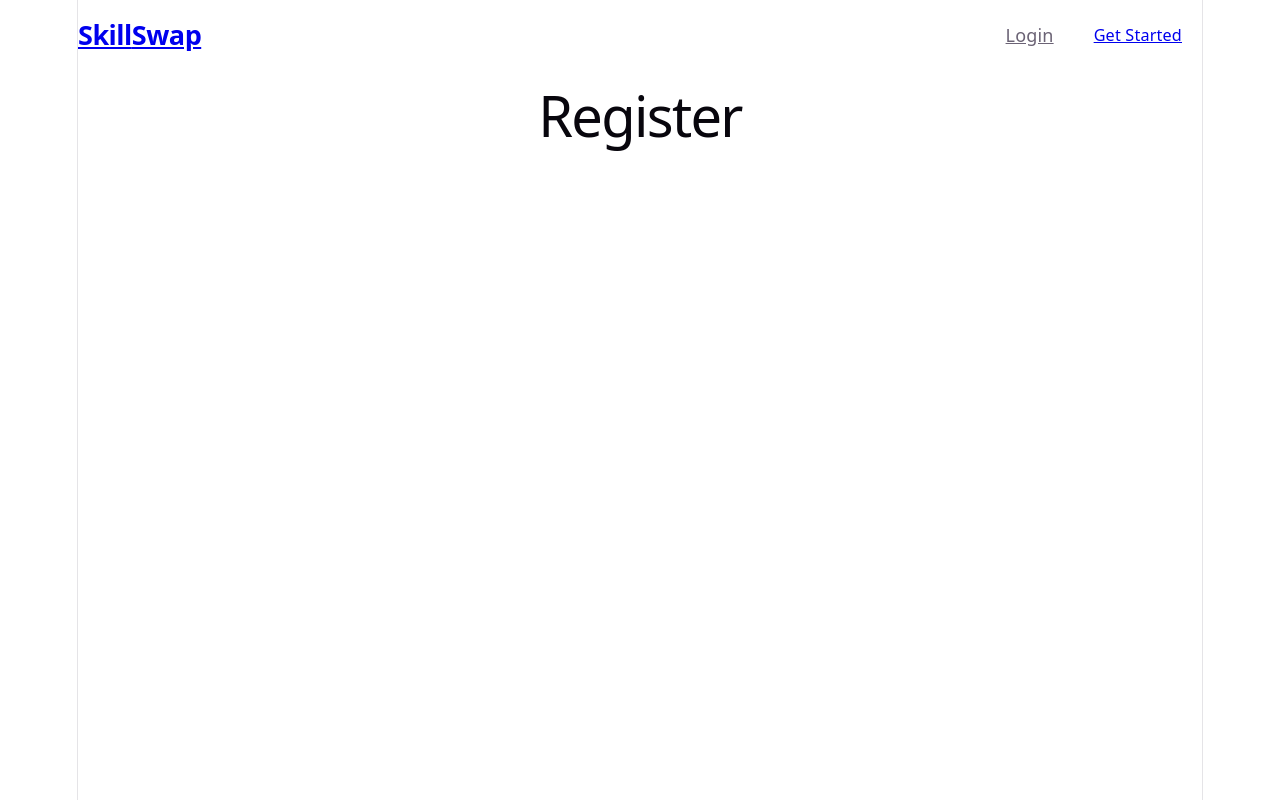
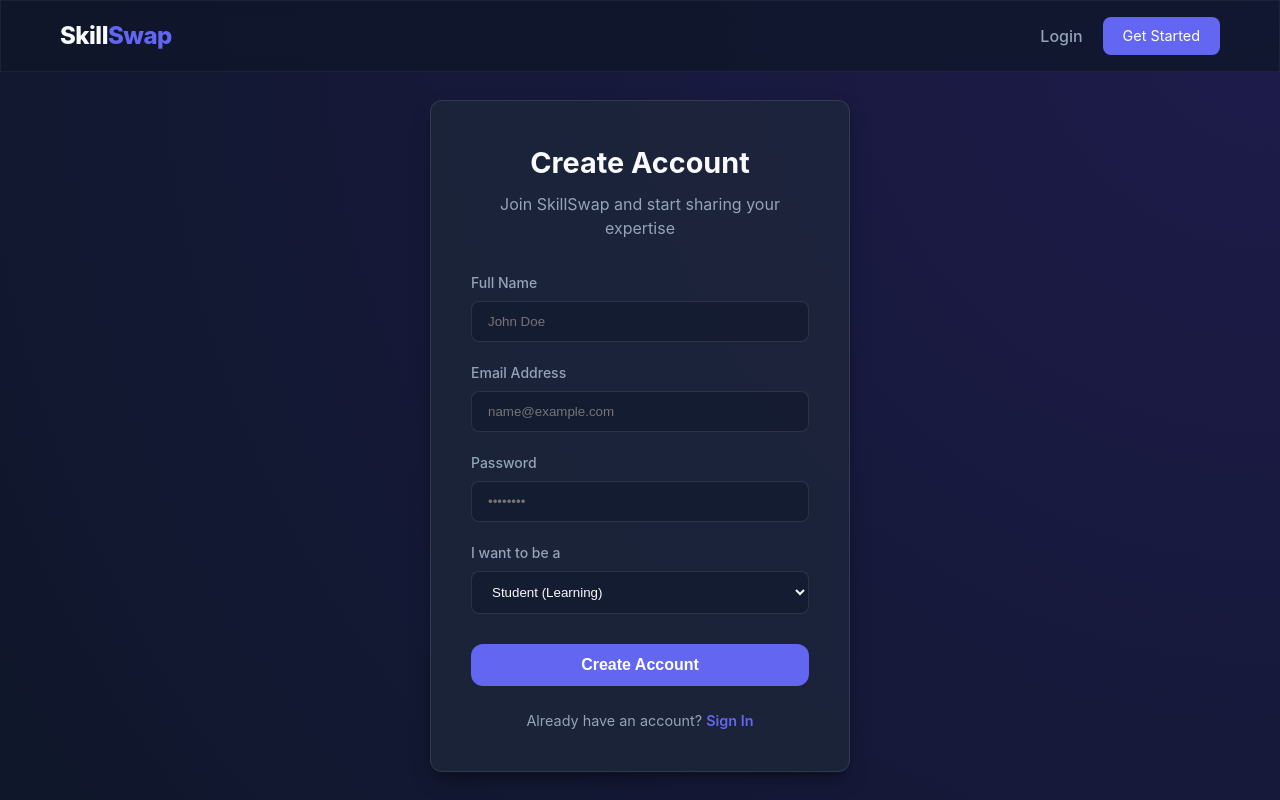
Before and after one commit to sameer9860/SkillSwap, a React app in the folder frontend/: page /register in a window 1280 px wide. Built offline with nearby package versions, Linux system fonts and the light colour scheme; the HTML template or start-up script is replaced by a standard one.

Commit message:
Clean login and register page

```diff
--- a/frontend/src/index.css
+++ b/frontend/src/index.css
@@ -1,111 +1,137 @@
 :root {
-  --text: #6b6375;
-  --text-h: #08060d;
-  --bg: #fff;
-  --border: #e5e4e7;
-  --code-bg: #f4f3ec;
-  --accent: #aa3bff;
-  --accent-bg: rgba(170, 59, 255, 0.1);
-  --accent-border: rgba(170, 59, 255, 0.5);
-  --social-bg: rgba(244, 243, 236, 0.5);
-  --shadow:
-    rgba(0, 0, 0, 0.1) 0 10px 15px -3px, rgba(0, 0, 0, 0.05) 0 4px 6px -2px;
+  --primary: #6366f1;
+  --primary-hover: #4f46e5;
+  --bg-main: #0f172a;
+  --bg-card: rgba(30, 41, 59, 0.7);
+  --text-main: #f8fafc;
+  --text-muted: #94a3b8;
+  --border-color: rgba(255, 255, 255, 0.1);
+  --glass-bg: rgba(15, 23, 42, 0.8);
+  --glass-border: rgba(255, 255, 255, 0.05);
+  --shadow-lg: 0 10px 25px -5px rgba(0, 0, 0, 0.3), 0 8px 10px -6px rgba(0, 0, 0, 0.3);
+  --radius: 12px;
+  --transition: all 0.3s ease;
 
-  --sans: system-ui, 'Segoe UI', Roboto, sans-serif;
-  --heading: system-ui, 'Segoe UI', Roboto, sans-serif;
-  --mono: ui-monospace, Consolas, monospace;
-
-  font: 18px/145% var(--sans);
-  letter-spacing: 0.18px;
-  color-scheme: light dark;
-  color: var(--text);
-  background: var(--bg);
-  font-synthesis: none;
-  text-rendering: optimizeLegibility;
-  -webkit-font-smoothing: antialiased;
-  -moz-osx-font-smoothing: grayscale;
-
-  @media (max-width: 1024px) {
-    font-size: 16px;
-  }
+  font-family: 'Inter', system-ui, -apple-system, sans-serif;
+  line-height: 1.5;
+  font-weight: 400;
+  color-scheme: dark;
+  color: var(--text-main);
+  background-color: var(--bg-main);
 }
 
-@media (prefers-color-scheme: dark) {
-  :root {
-    --text: #9ca3af;
-    --text-h: #f3f4f6;
-    --bg: #16171d;
-    --border: #2e303a;
-    --code-bg: #1f2028;
-    --accent: #c084fc;
-    --accent-bg: rgba(192, 132, 252, 0.15);
-    --accent-border: rgba(192, 132, 252, 0.5);
-    --social-bg: rgba(47, 48, 58, 0.5);
-    --shadow:
-      rgba(0, 0, 0, 0.4) 0 10px 15px -3px, rgba(0, 0, 0, 0.25) 0 4px 6px -2px;
-  }
-
-  #social .button-icon {
-    filter: invert(1) brightness(2);
-  }
+* {
+  box-sizing: border-box;
+  margin: 0;
+  padding: 0;
 }
 
 body {
-  margin: 0;
+  min-height: 100vh;
+  background: radial-gradient(circle at top right, #1e1b4b, #0f172a);
 }
 
 #root {
-  width: 1126px;
-  max-width: 100%;
-  margin: 0 auto;
-  text-align: center;
-  border-inline: 1px solid var(--border);
-  min-height: 100svh;
+  width: 100%;
+  min-height: 100vh;
   display: flex;
   flex-direction: column;
-  box-sizing: border-box;
 }
 
-h1,
-h2 {
-  font-family: var(--heading);
-  font-weight: 500;
-  color: var(--text-h);
+a {
+  color: inherit;
+  text-decoration: none;
+  transition: var(--transition);
 }
 
-h1 {
-  font-size: 56px;
-  letter-spacing: -1.68px;
-  margin: 32px 0;
-  @media (max-width: 1024px) {
-    font-size: 36px;
-    margin: 20px 0;
-  }
-}
-h2 {
-  font-size: 24px;
-  line-height: 118%;
-  letter-spacing: -0.24px;
-  margin: 0 0 8px;
-  @media (max-width: 1024px) {
-    font-size: 20px;
-  }
-}
-p {
-  margin: 0;
+button {
+  cursor: pointer;
+  border: none;
+  border-radius: var(--radius);
+  font-weight: 600;
+  transition: var(--transition);
 }
 
-code,
-.counter {
-  font-family: var(--mono);
-  display: inline-flex;
-  border-radius: 4px;
-  color: var(--text-h);
+/* Glassmorphism Classes */
+.glass {
+  background: var(--glass-bg);
+  backdrop-filter: blur(12px);
+  -webkit-backdrop-filter: blur(12px);
+  border: 1px solid var(--glass-border);
 }
 
-code {
-  font-size: 15px;
-  line-height: 135%;
-  padding: 4px 8px;
-  background: var(--code-bg);
+/* Layout Utilities */
+.container {
+  width: 100%;
+  max-width: 1200px;
+  margin: 0 auto;
+  padding: 0 20px;
 }
+
+.auth-card {
+  background: var(--bg-card);
+  padding: 40px;
+  border-radius: var(--radius);
+  border: 1px solid var(--border-color);
+  box-shadow: var(--shadow-lg);
+  width: 100%;
+  max-width: 420px;
+  animation: slideUp 0.5s ease-out;
+}
+
+@keyframes slideUp {
+  from { opacity: 0; transform: translateY(20px); }
+  to { opacity: 1; transform: translateY(0); }
+}
+
+.input-group {
+  margin-bottom: 20px;
+}
+
+.input-group label {
+  display: block;
+  font-size: 0.875rem;
+  font-weight: 500;
+  color: var(--text-muted);
+  margin-bottom: 8px;
+}
+
+.input-group input, .input-group select {
+  width: 100%;
+  padding: 12px 16px;
+  background: rgba(15, 23, 42, 0.5);
+  border: 1px solid var(--border-color);
+  border-radius: 8px;
+  color: var(--text-main);
+  outline: none;
+  transition: var(--transition);
+}
+
+.input-group input:focus, .input-group select:focus {
+  border-color: var(--primary);
+  box-shadow: 0 0 0 2px rgba(99, 102, 241, 0.2);
+}
+
+.btn-primary {
+  width: 100%;
+  padding: 12px;
+  background: var(--primary);
+  color: white;
+  font-size: 1rem;
+}
+
+.btn-primary:hover {
+  background: var(--primary-hover);
+  transform: translateY(-1px);
+}
+
+.btn-outline {
+  padding: 8px 16px;
+  background: transparent;
+  border: 1px solid var(--border-color);
+  color: var(--text-main);
+}
+
+.btn-outline:hover {
+  background: rgba(255, 255, 255, 0.05);
+}
--- a/frontend/src/pages/Login.jsx
+++ b/frontend/src/pages/Login.jsx
@@ -1,9 +1,83 @@
-import React from 'react';
+import React, { useState, useContext } from 'react';
+import { useNavigate, Link } from 'react-router-dom';
+import AuthContext from '../context/AuthContext';
 
 const Login = () => {
+  const [email, setEmail] = useState('');
+  const [password, setPassword] = useState('');
+  const [error, setError] = useState('');
+
+  const { login } = useContext(AuthContext);
+  const navigate = useNavigate();
+
+  const handleSubmit = async (e) => {
+    e.preventDefault();
+    try {
+      await login(email, password);
+      navigate('/dashboard');
+    } catch (err) {
+      setError(err.response?.data?.msg || 'Invalid email or password');
+    }
+  };
+
   return (
-    <div>
-      <h1>Login</h1>
+    <div style={{
+      flex: 1,
+      display: 'flex',
+      alignItems: 'center',
+      justifyContent: 'center',
+      padding: '20px'
+    }}>
+      <div className="auth-card">
+        <h2 style={{ fontSize: '1.8rem', marginBottom: '8px', textAlign: 'center' }}>Welcome Back</h2>
+        <p style={{ color: 'var(--text-muted)', textAlign: 'center', marginBottom: '32px' }}>
+          Login to continue your learning journey
+        </p>
+
+        {error && (
+          <div style={{
+            background: 'rgba(239, 68, 68, 0.1)',
+            color: '#ef4444',
+            padding: '12px',
+            borderRadius: '8px',
+            fontSize: '0.9rem',
+            marginBottom: '20px',
+            border: '1px solid rgba(239, 68, 68, 0.2)'
+          }}>
+            {error}
+          </div>
+        )}
+
+        <form onSubmit={handleSubmit}>
+          <div className="input-group">
+            <label>Email Address</label>
+            <input
+              type="email"
+              placeholder="name@example.com"
+              value={email}
+              onChange={(e) => setEmail(e.target.value)}
+              required
+            />
+          </div>
+          <div className="input-group">
+            <label>Password</label>
+            <input
+              type="password"
+              placeholder="••••••••"
+              value={password}
+              onChange={(e) => setPassword(e.target.value)}
+              required
+            />
+          </div>
+          <button type="submit" className="btn-primary" style={{ marginTop: '10px' }}>
+            Sign In
+          </button>
+        </form>
+
+        <p style={{ marginTop: '24px', textAlign: 'center', fontSize: '0.9rem', color: 'var(--text-muted)' }}>
+          Don't have an account? <Link to="/register" style={{ color: 'var(--primary)', fontWeight: 600 }}>Create one</Link>
+        </p>
+      </div>
     </div>
   );
 };
--- a/frontend/src/pages/Register.jsx
+++ b/frontend/src/pages/Register.jsx
@@ -1,9 +1,115 @@
-import React from 'react';
+import React, { useState, useContext } from 'react';
+import { useNavigate, Link } from 'react-router-dom';
+import AuthContext from '../context/AuthContext';
 
 const Register = () => {
+  const [formData, setFormData] = useState({
+    name: '',
+    email: '',
+    password: '',
+    role: 'student'
+  });
+  const [error, setError] = useState('');
+
+  const { register } = useContext(AuthContext);
+  const navigate = useNavigate();
+
+  const { name, email, password, role } = formData;
+
+  const onChange = (e) => setFormData({ ...formData, [e.target.name]: e.target.value });
+
+  const handleSubmit = async (e) => {
+    e.preventDefault();
+    try {
+      await register(formData);
+      navigate('/login');
+    } catch (err) {
+      setError(err.response?.data?.msg || 'Registration failed. Please try again.');
+    }
+  };
+
   return (
-    <div>
-      <h1>Register</h1>
+    <div style={{
+      flex: 1,
+      display: 'flex',
+      alignItems: 'center',
+      justifyContent: 'center',
+      padding: '20px'
+    }}>
+      <div className="auth-card">
+        <h2 style={{ fontSize: '1.8rem', marginBottom: '8px', textAlign: 'center' }}>Create Account</h2>
+        <p style={{ color: 'var(--text-muted)', textAlign: 'center', marginBottom: '32px' }}>
+          Join SkillSwap and start sharing your expertise
+        </p>
+
+        {error && (
+          <div style={{
+            background: 'rgba(239, 68, 68, 0.1)',
+            color: '#ef4444',
+            padding: '12px',
+            borderRadius: '8px',
+            fontSize: '0.9rem',
+            marginBottom: '20px',
+            border: '1px solid rgba(239, 68, 68, 0.2)'
+          }}>
+            {error}
+          </div>
+        )}
+
+        <form onSubmit={handleSubmit}>
+          <div className="input-group">
+            <label>Full Name</label>
+            <input
+              type="text"
+              name="name"
+              placeholder="John Doe"
+              value={name}
+              onChange={onChange}
+              required
+            />
+          </div>
+          <div className="input-group">
+            <label>Email Address</label>
+            <input
+              type="email"
+              name="email"
+              placeholder="name@example.com"
+              value={email}
+              onChange={onChange}
+              required
+            />
+          </div>
+          <div className="input-group">
+            <label>Password</label>
+            <input
+              type="password"
+              name="password"
+              placeholder="••••••••"
+              value={password}
+              onChange={onChange}
+              required
+            />
+          </div>
+          <div className="input-group">
+            <label>I want to be a</label>
+            <select
+              name="role"
+              value={role}
+              onChange={onChange}
+            >
+              <option value="student">Student (Learning)</option>
+              <option value="mentor">Mentor (Teaching)</option>
+            </select>
+          </div>
+          <button type="submit" className="btn-primary" style={{ marginTop: '10px' }}>
+            Create Account
+          </button>
+        </form>
+
+        <p style={{ marginTop: '24px', textAlign: 'center', fontSize: '0.9rem', color: 'var(--text-muted)' }}>
+          Already have an account? <Link to="/login" style={{ color: 'var(--primary)', fontWeight: 600 }}>Sign In</Link>
+        </p>
+      </div>
     </div>
   );
 };
```
